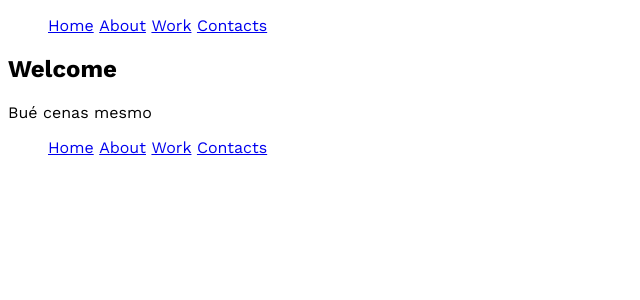
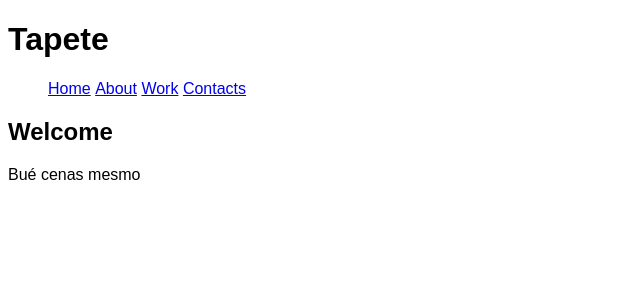
Before and after one commit to camilavmoura/web-dev, a Jekyll site: the page built from index.html, in a window 1280 px wide. Shown: the top 300 px of the page, without its empty margins (0-640 px from the left). Built offline with Jekyll 4.4.1, drawn with Linux system fonts in a browser that asks for light colours; Markdown is read by kramdown in place of the engine named in the settings.

Commit message:
Update default.html

```diff
--- a/_layouts/default.html
+++ b/_layouts/default.html
@@ -4,17 +4,14 @@
         <meta charset="utf-8">
         <title>Camila's Online Portfolio</title>
         <link href="{{site.baseurl}}/css/somuchstyle.css" rel="stylesheet">
-        <style>
-            @import url('https://fonts.googleapis.com/css2?family=Work+Sans:ital,wght@0,100;0,200;0,300;0,400;0,500;0,531;0,600;0,700;0,800;0,900;1,100;1,200;1,300;1,400;1,500;1,531;1,600;1,700;1,800;1,900&display=swap');
-        </style>
     </head>
     <body>
         <header>
+            <h1>Tapete</h1>
             {% include nav.html %}
         </header>
         {{content}}
         <footer>
-            {% include nav.html %}
         </footer>
     </body>
 </html>
```
